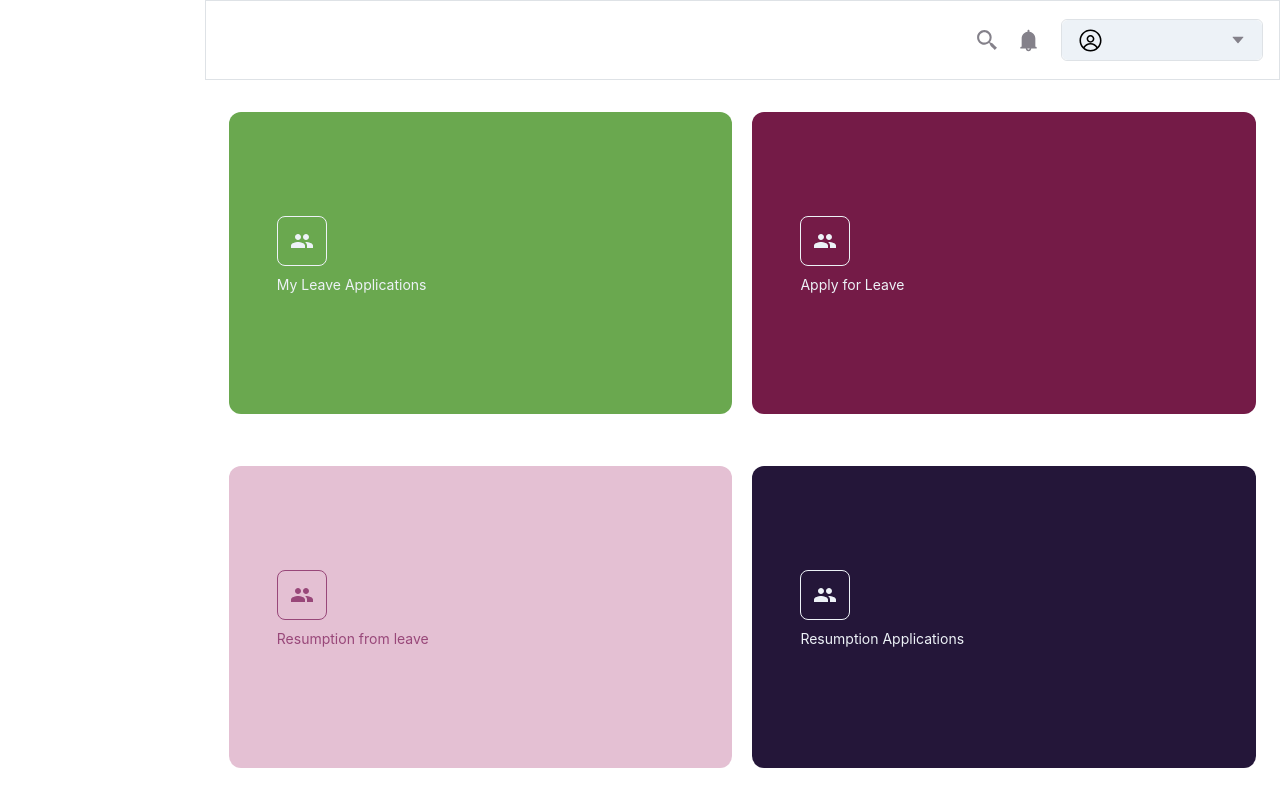
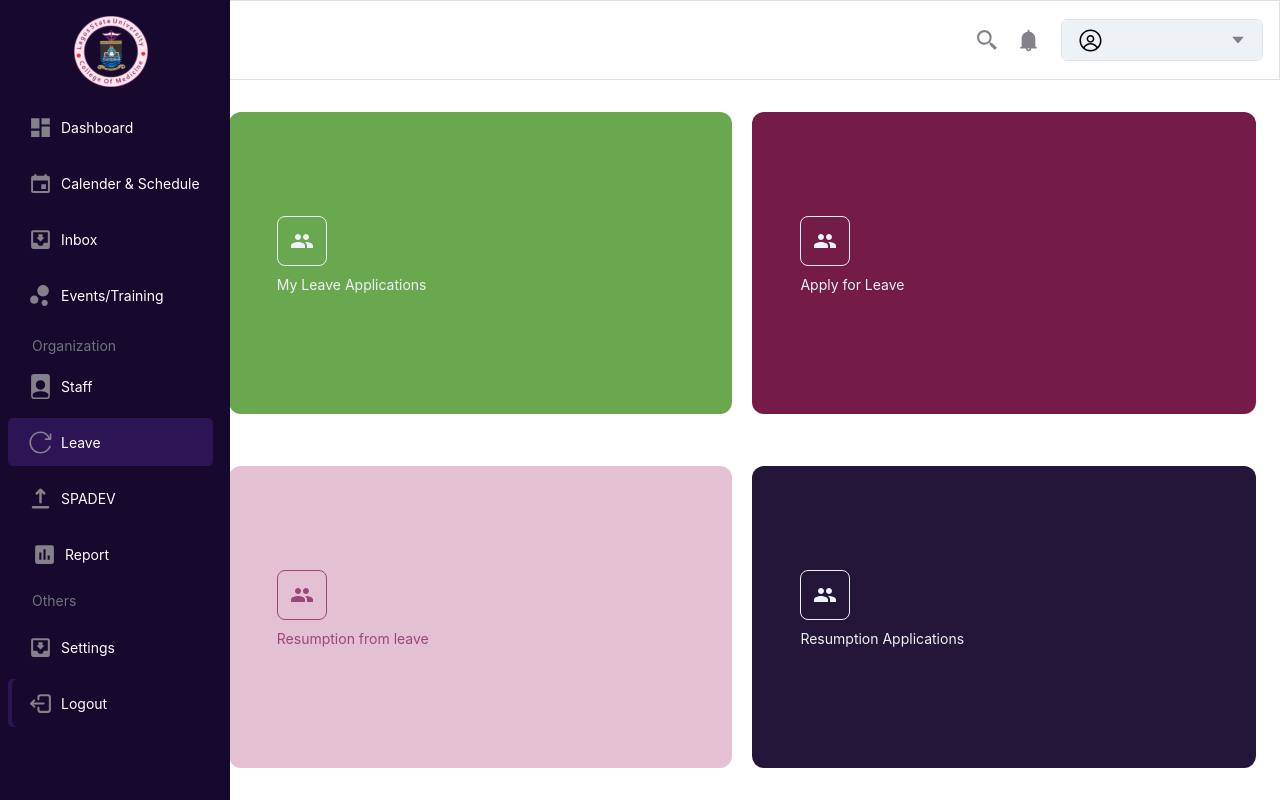
Before and after one commit to ogundelecaleb/hrmStaff, a React (Create React App) app: page /leave in a window 1280 px wide. Shown: the top 800 px of the page. Built offline with nearby package versions, Linux system fonts and the light colour scheme; no server answers.

Commit message:
side bar

```diff
--- a/src/components/dasLeftNav.css
+++ b/src/components/dasLeftNav.css
@@ -40,8 +40,7 @@ body::-webkit-scrollbar {
   transition: all 0.3s ease-in-out;
   width: 18%;
   background-color: #17082d;
-
-
+  display: block
 }
 .hide {
   display: none;
--- a/src/pages/dashboards/staffDashboard.js
+++ b/src/pages/dashboards/staffDashboard.js
@@ -18,9 +18,10 @@ const StaffDashboard = () => {
   useEffect(() => {
     if (width < 1180) {
       setDisplay(true);
+      setMobile(true);
     } else if (width > 1180) {
       setDisplay(false);
-      setMobile(true);
+      setMobile(false);
     }
   }, [width]);
 
```
